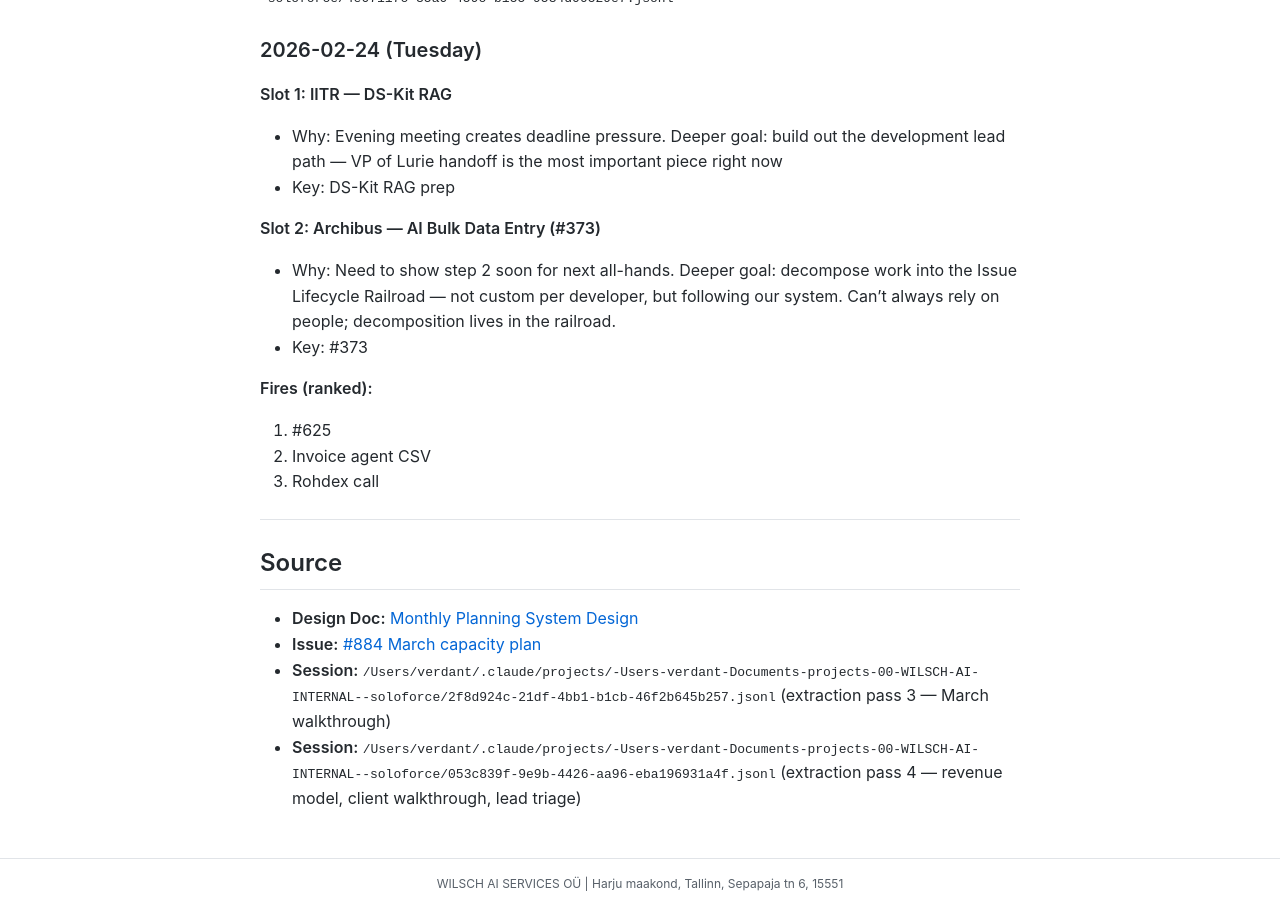
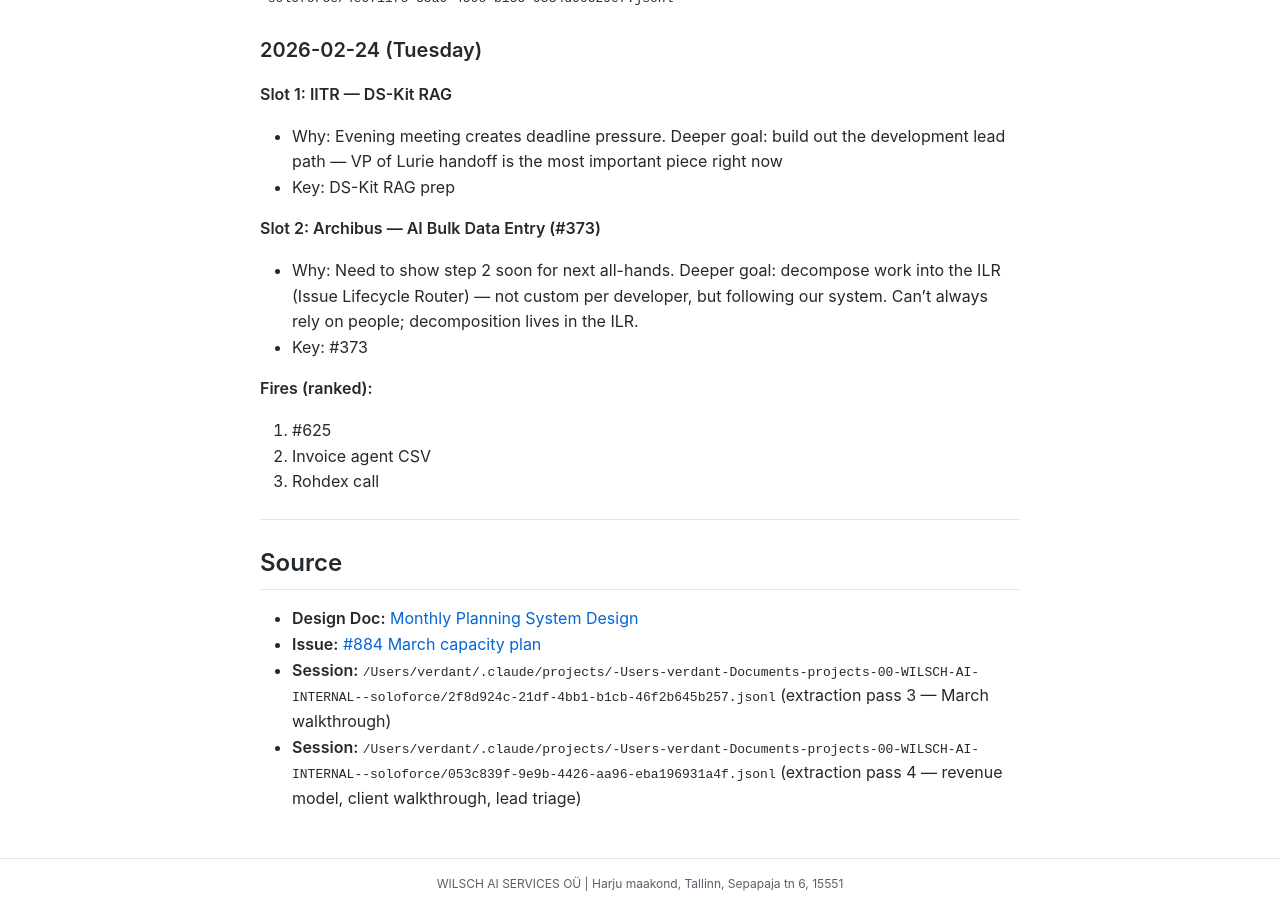
Before and after one commit to MariusWilsch/public-wilsch-ai-pages, a Jekyll site: the page built from project/soloforce/monthly-plan-2026-02-23-to-2026-03-31.md, in a window 1280 px wide and 900 px high, scrolled down 5793 px. Built offline with Jekyll 4.4.1, drawn with Linux system fonts in a browser that asks for light colours; our own code applies the rules of GitHub Pages for plain Markdown files.

Commit message:
Sync from hippocampus 2026-02-24

```diff
--- a/project/soloforce/monthly-plan-2026-02-23-to-2026-03-31.md
+++ b/project/soloforce/monthly-plan-2026-02-23-to-2026-03-31.md
@@ -150,7 +150,7 @@ First monthly plan. Testing: if monthly pre-decides direction and daily enforces
 - Key: DS-Kit RAG prep
 
 **Slot 2: Archibus — AI Bulk Data Entry (#373)**
-- Why: Need to show step 2 soon for next all-hands. Deeper goal: decompose work into the Issue Lifecycle Railroad — not custom per developer, but following our system. Can't always rely on people; decomposition lives in the railroad.
+- Why: Need to show step 2 soon for next all-hands. Deeper goal: decompose work into the ILR (Issue Lifecycle Router) — not custom per developer, but following our system. Can't always rely on people; decomposition lives in the ILR.
 - Key: #373
 
 **Fires (ranked):**
```
